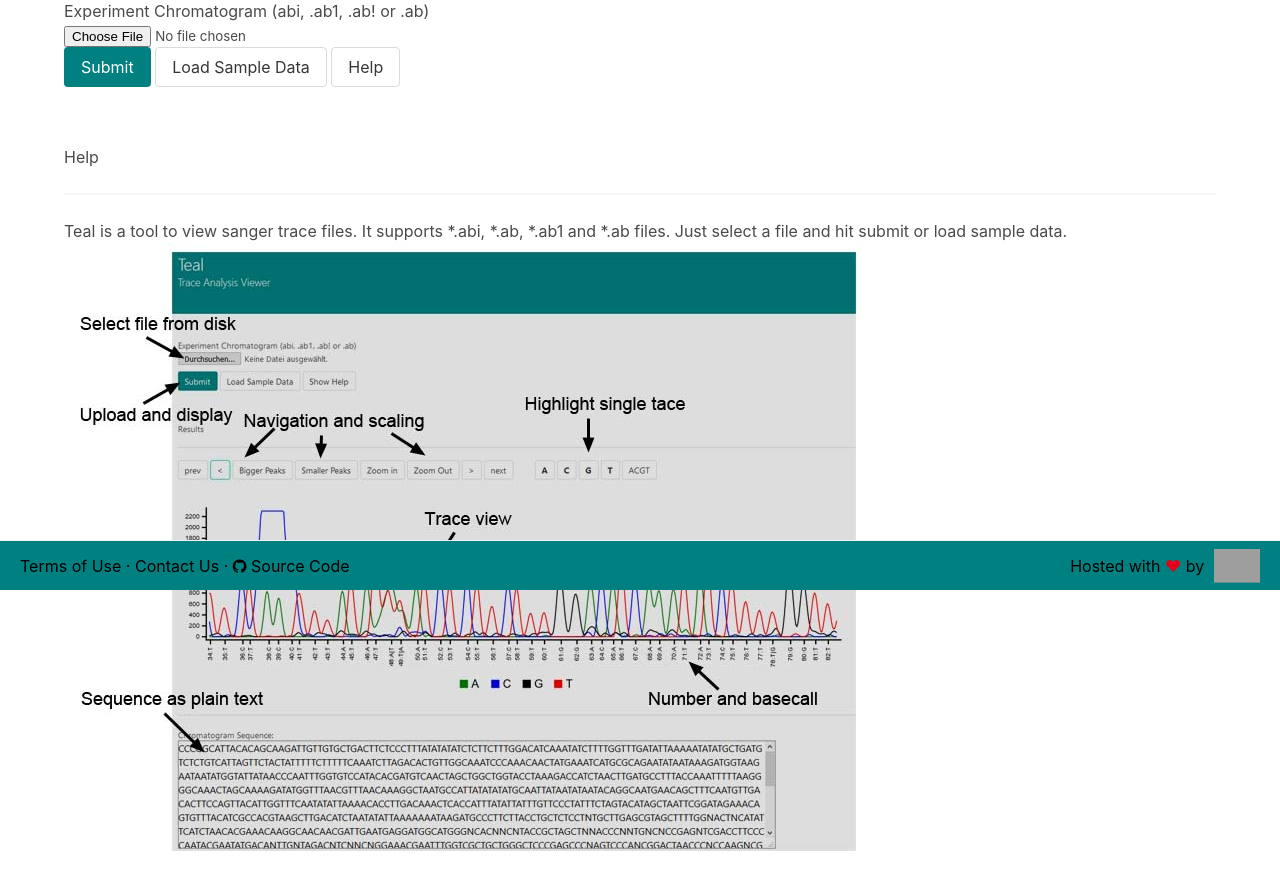
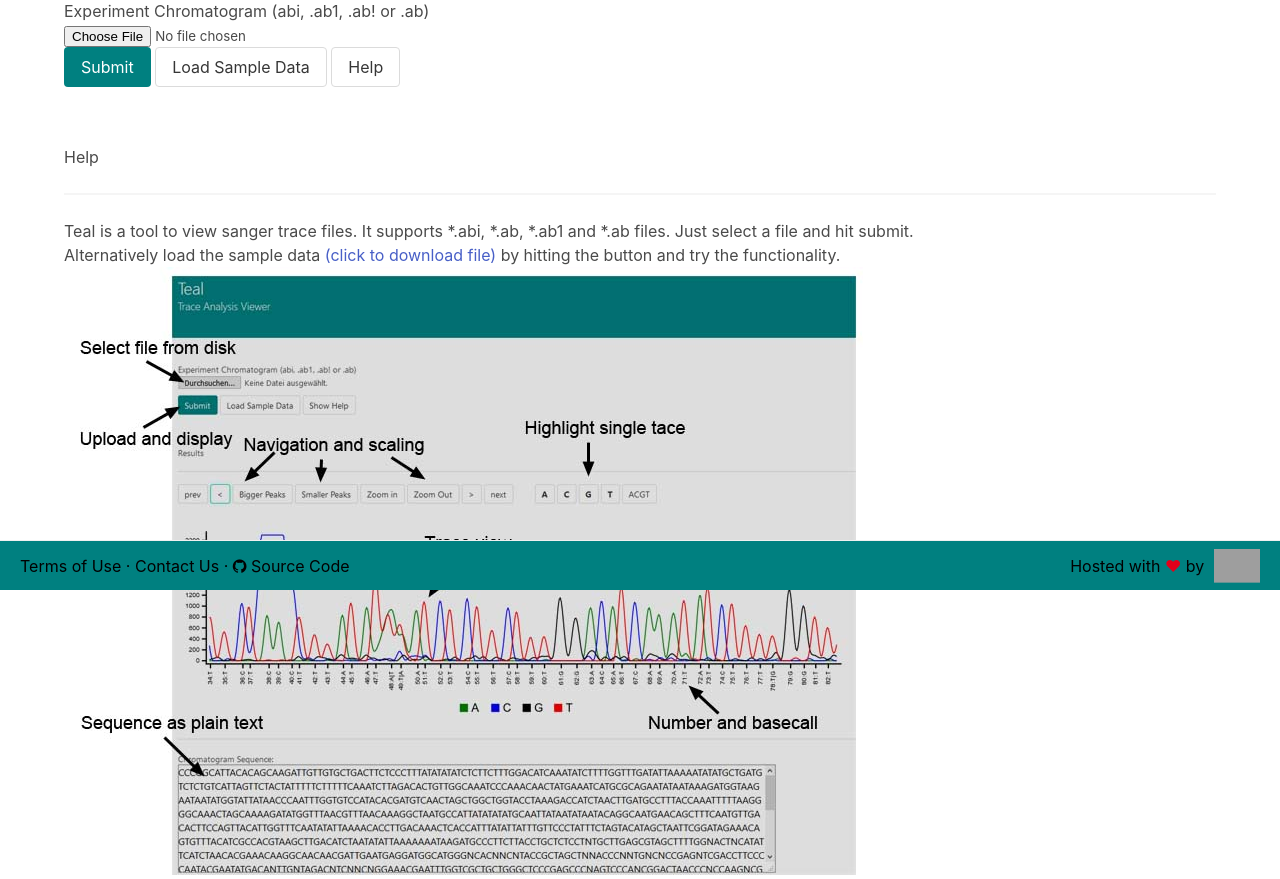
Before and after one commit to gear-genomics/teal, a Flask app: page / in a window 1280 px wide. Shown: the part 210-1089 px from the top of the page. Before the commit the page ends 1061 px from the top, so only its background shows below. Run offline with Flask 2, Linux system fonts and the light colour scheme; some libraries are stand-ins or nearby versions; grey boxes are pictures that could not be loaded.

Commit message:
changed help info

```diff
--- a/ws/templates/index.html
+++ b/ws/templates/index.html
@@ -67,8 +67,10 @@
           </div>
           <div id="helpSection">
             <p>Teal is a tool to view sanger trace files. It supports *.abi, *.ab,
-               *.ab1 and *.ab files. Just select a file and hit submit or load sample
-               data.</p>
+               *.ab1 and *.ab files. Just select a file and hit submit.<br />
+               Alternatively load the sample data
+               <a href="static/sample.abi">(click to download file)</a>
+               by hitting the button and try the functionality.</p>
              <img src="static/teal_explain.jpg" alt="Screenshot with comments">
             <br />
           </div>
```
